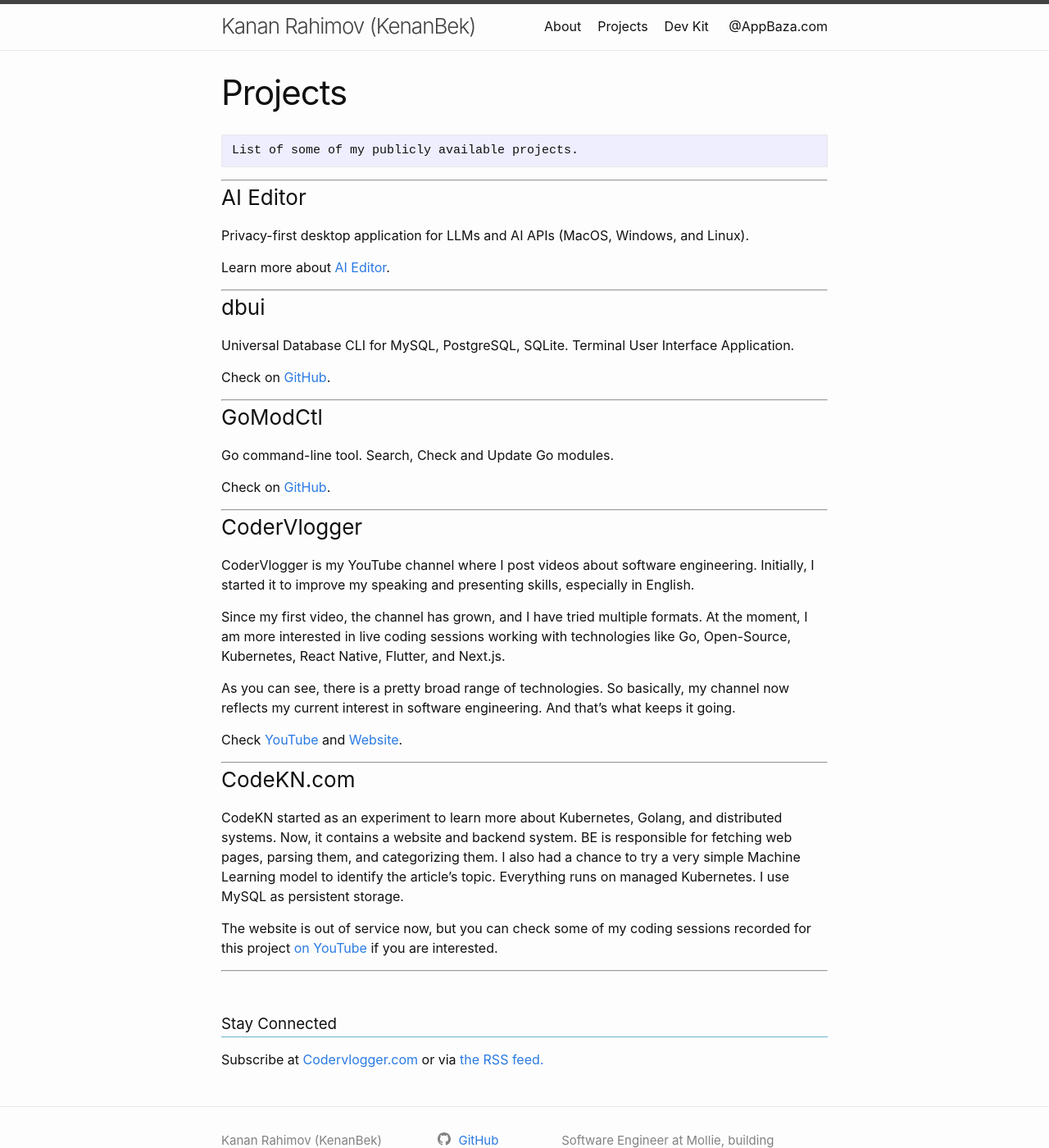
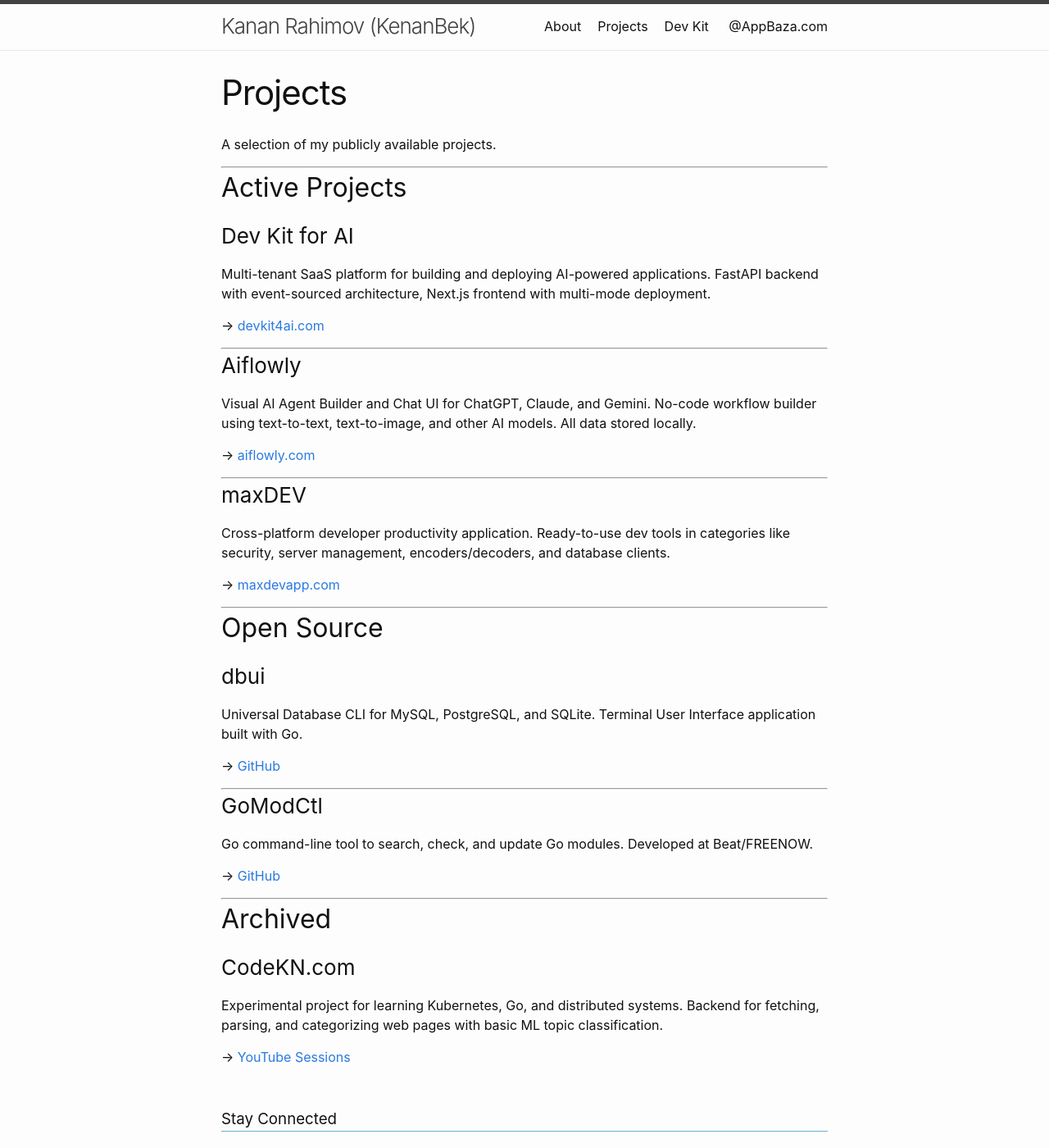
Before and after one commit to KenanBek/kenanbek.github.io, a Jekyll site: the page built from projects.md, in a window 1280 px wide and 1400 px high. Shown: the whole window at 82% size. Built offline with Jekyll 4.4.1, drawn with Linux system fonts in a browser that asks for light colours.

Commit message:
update project descriptions and last modified date in projects page

````diff
--- a/projects.md
+++ b/projects.md
@@ -5,55 +5,61 @@ permalink: /projects/
 sitemap:
     priority: 1
     changefreq: 'weekly'
-    lastmod: 2021-10-09 13:59:21 +0200
+    lastmod: 2026-01-29 12:00:00 +0200
 ---
 
-```
-List of some of my publicly available projects.
-```
+A selection of my publicly available projects.
 
 ---
 
-### AI Editor
+## Active Projects
 
-Privacy-first desktop application for LLMs and AI APIs (MacOS, Windows, and Linux).
+### Dev Kit for AI
 
-Learn more about [AI Editor](https://www.appbaza.com/aieditor).
+Multi-tenant SaaS platform for building and deploying AI-powered applications. FastAPI backend with event-sourced architecture, Next.js frontend with multi-mode deployment.
+
+→ [devkit4ai.com](https://devkit4ai.com)
 
 ---
 
+### Aiflowly
+
+Visual AI Agent Builder and Chat UI for ChatGPT, Claude, and Gemini. No-code workflow builder using text-to-text, text-to-image, and other AI models. All data stored locally.
+
+→ [aiflowly.com](https://aiflowly.com)
+
+---
+
+### maxDEV
+
+Cross-platform developer productivity application. Ready-to-use dev tools in categories like security, server management, encoders/decoders, and database clients.
+
+→ [maxdevapp.com](https://maxdevapp.com)
+
+---
+
+## Open Source
+
 ### dbui
 
-Universal Database CLI for MySQL, PostgreSQL, SQLite. Terminal User Interface Application.
+Universal Database CLI for MySQL, PostgreSQL, and SQLite. Terminal User Interface application built with Go.
 
-Check on [GitHub](https://github.com/kenanbek/dbui).
+→ [GitHub](https://github.com/kenanbek/dbui)
 
 ---
 
 ### GoModCtl
 
-Go command-line tool. Search, Check and Update Go modules.
+Go command-line tool to search, check, and update Go modules. Developed at Beat/FREENOW.
 
-Check on [GitHub](https://github.com/beatlabs/gomodctl).
+→ [GitHub](https://github.com/beatlabs/gomodctl)
 
 ---
 
-### CoderVlogger
-
-CoderVlogger is my YouTube channel where I post videos about software engineering. Initially, I started it to improve my speaking and presenting skills, especially in English.
-
-Since my first video, the channel has grown, and I have tried multiple formats. At the moment, I am more interested in live coding sessions working with technologies like Go, Open-Source, Kubernetes, React Native, Flutter, and Next.js.
-
-As you can see, there is a pretty broad range of technologies. So basically, my channel now reflects my current interest in software engineering. And that's what keeps it going.
-
-Check [YouTube](https://youtube.com/codervlogger) and [Website](https://www.codervlogger.com/).
-
----
+## Archived
 
 ### CodeKN.com
 
-CodeKN started as an experiment to learn more about Kubernetes, Golang, and distributed systems. Now, it contains a website and backend system. BE is responsible for fetching web pages, parsing them, and categorizing them. I also had a chance to try a very simple Machine Learning model to identify the article's topic. Everything runs on managed Kubernetes. I use MySQL as persistent storage.
+Experimental project for learning Kubernetes, Go, and distributed systems. Backend for fetching, parsing, and categorizing web pages with basic ML topic classification.
 
-The website is out of service now, but you can check some of my coding sessions recorded for this project [on YouTube](https://www.youtube.com/watch?v=G7SBHyoMJ3Y&list=PLxa49UnOmIzqo9FJFweZdzlft10-OkiDt) if you are interested.
-
----
+→ [YouTube Sessions](https://www.youtube.com/watch?v=G7SBHyoMJ3Y&list=PLxa49UnOmIzqo9FJFweZdzlft10-OkiDt)
````
